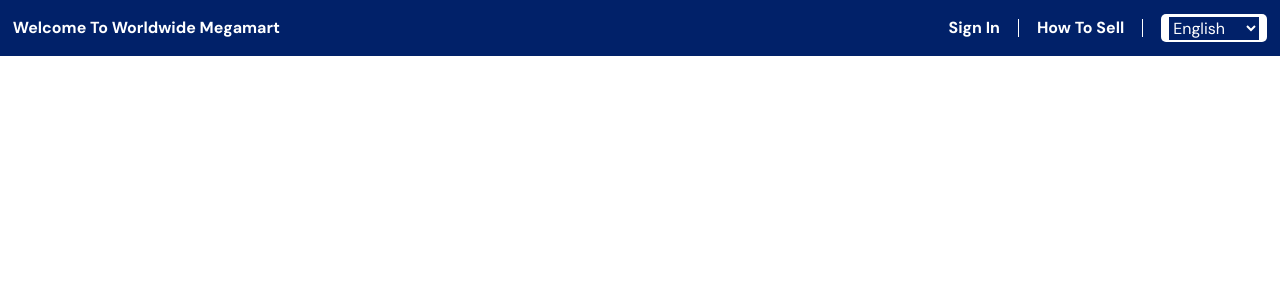
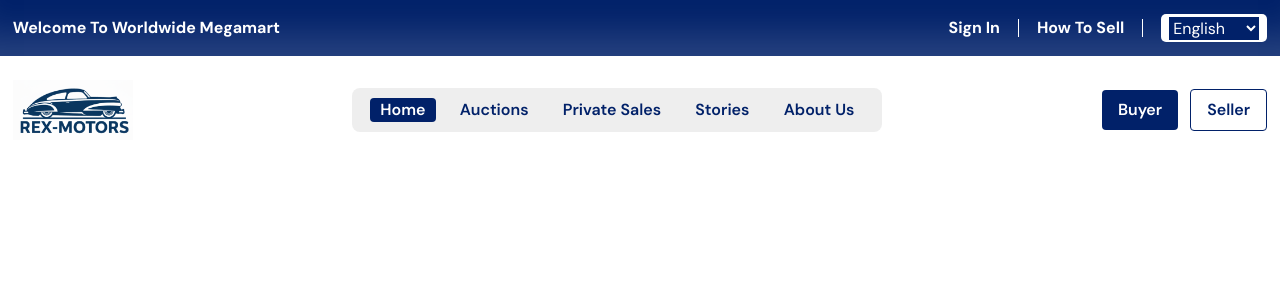
Before and after one commit to Munna-Scriptz/Rex-Motors, a React (Vite) app: page / in a window 1280 px wide. Shown: the top 300 px of the page. Built offline with nearby package versions, Linux system fonts and the light colour scheme.

Commit message:
Navbar complete

```diff
--- a/src/components/common/Navbar.jsx
+++ b/src/components/common/Navbar.jsx
@@ -1,10 +1,11 @@
 import React from 'react'
 import { Link } from 'react-router'
+import logo from '../../assets/logo.png'
 
 const Navbar = () => {
   return (
     <>
-      <header className='py-[14px] bg-brand'>
+      <header className='py-[14px] bg-brand shadow-[inset_0px_-50px_36px_-28px_rgba(255,255,255,0.15)]'>
         <div className="container">
           <div id='Header-Row' className='flex items-center justify-between'>
             <h2 className='font-bold text-white'>Welcome To Worldwide Megamart</h2>
@@ -27,6 +28,36 @@ const Navbar = () => {
           </div>
         </div>
       </header>
+
+      {/* -------------------------- Navbar start --------------------- */}
+      <>
+        <nav id='Navbar' className='pt-6'>
+          <div className="container">
+            <div id="Navbar-Row" className='flex items-center justify-between'>
+              {/* ------------ Logo  */}
+              <Link to={'/'}>
+                <img className='w-[120px]' src={logo} alt="logo" />
+              </Link>
+
+              {/* ------------ NavLink  */}
+              <div className='w-[530px] bg-[#C8C8C84D] rounded-[8px] px-4.5 py-2.5 flex items-center justify-between'>
+                <Link className='bg-brand text-white px-2.5 font-semibold rounded-[4px]' to={'/'}>Home</Link>
+                <Link className='text-brand px-2.5 rounded-[4px] font-semibold' to={'/'}>Auctions</Link>
+                <Link className='text-brand px-2.5 rounded-[4px] font-semibold' to={'/'}>Private Sales</Link>
+                <Link className='text-brand px-2.5 rounded-[4px] font-semibold' to={'/'}>Stories</Link>
+                <Link className='text-brand px-2.5 rounded-[4px] font-semibold' to={'/'}>About Us</Link>
+              </div>
+
+              {/* ------------ Buttons  */}
+              <div className='flex items-center gap-3'>
+                <button className='bg-brand text-white font-semibold rounded-[4px] px-4 py-2 cursor-pointer hover:bg-primary duration-300'>Buyer</button>
+                <button className='border-1 border-brand text-brand font-semibold rounded-[4px] px-4 py-2 cursor-pointer hover:bg-brand hover:text-white duration-300'>Seller</button>
+              </div>
+
+            </div>
+          </div>
+        </nav>
+      </>
     </>
   )
 }
```
